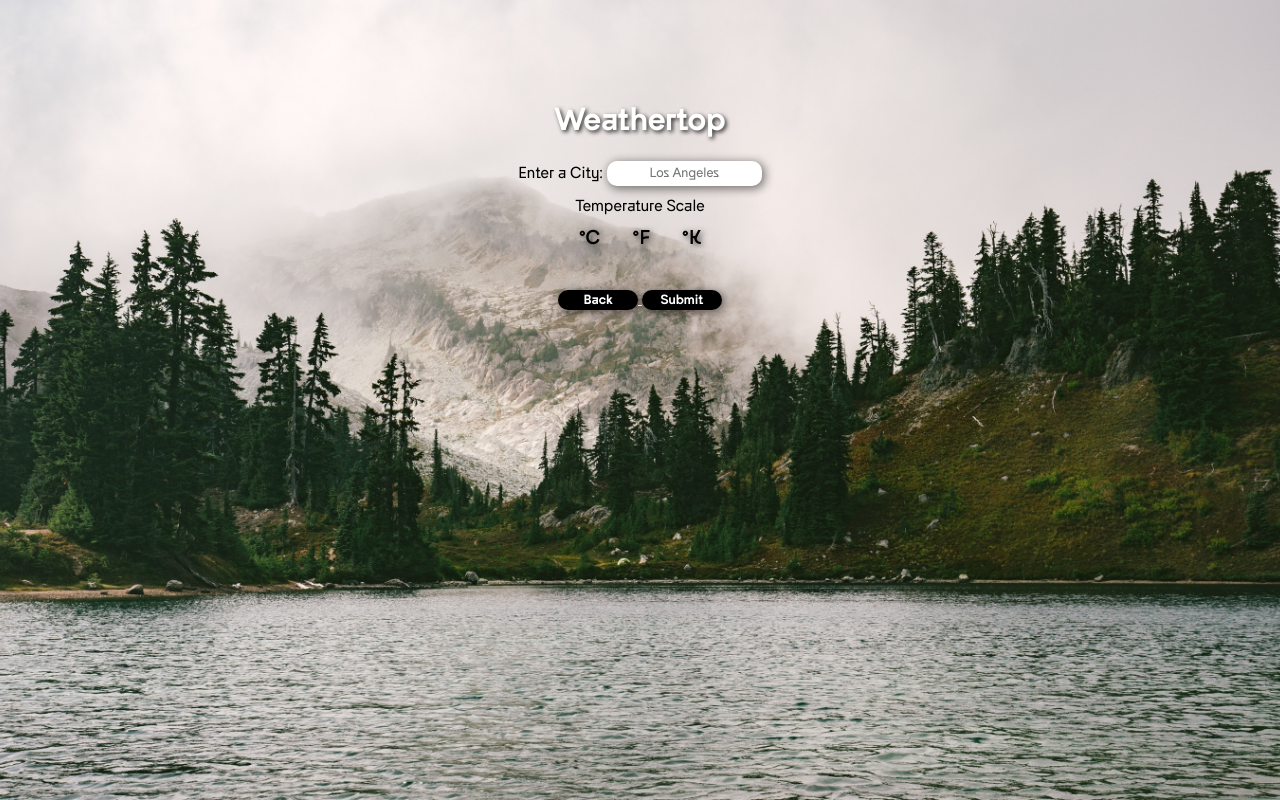
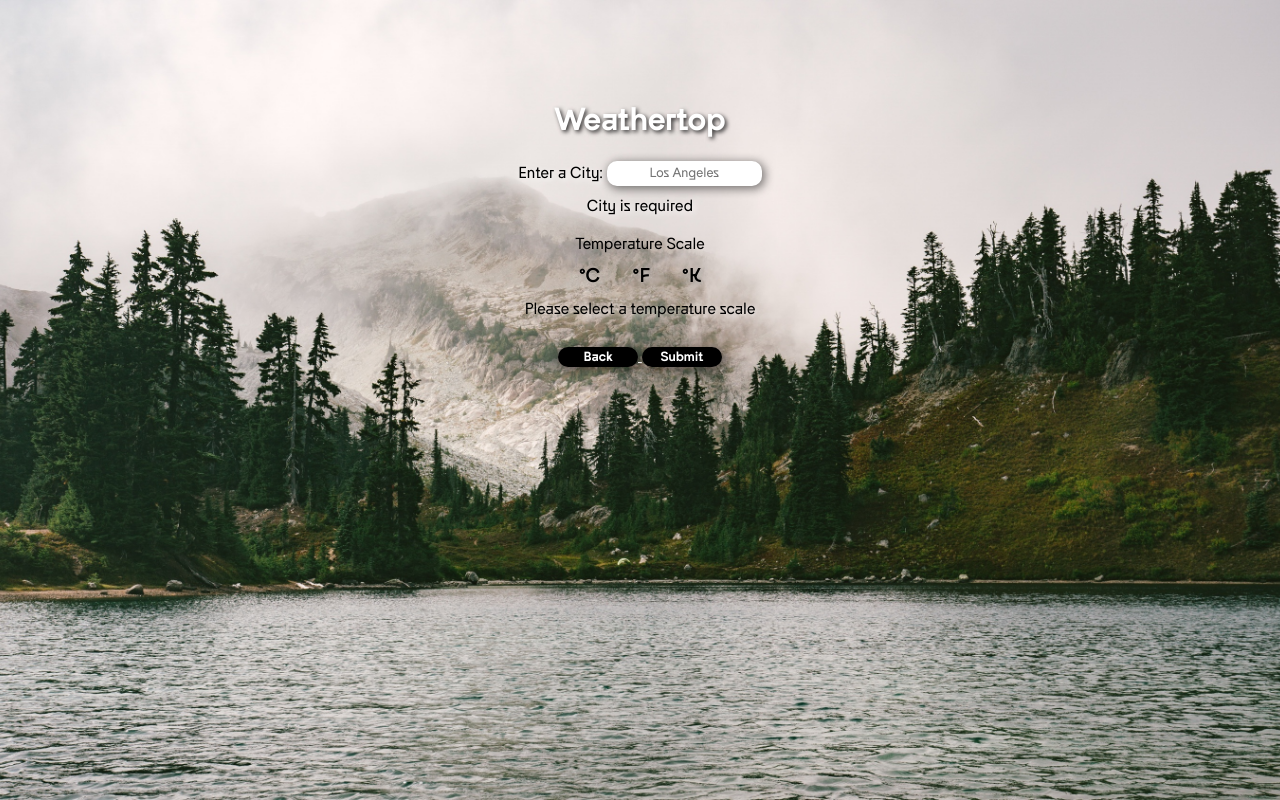
Before and after one commit to zacharyjameson/weathertop, a React (Create React App) app: page /weather-search in a window 1280 px wide. Built offline with nearby package versions, Linux system fonts and the light colour scheme.

Commit message:
validation and additional styling

```diff
--- a/package.json
+++ b/package.json
@@ -8,6 +8,7 @@
     "@testing-library/jest-dom": "^5.11.9",
     "@testing-library/react": "^11.2.5",
     "@testing-library/user-event": "^12.8.3",
+    "prop-types": "^15.7.2",
     "react": "^17.0.1",
     "react-dom": "^17.0.1",
     "react-router-dom": "^5.2.0",
--- a/src/App.css
+++ b/src/App.css
@@ -84,13 +84,8 @@ input {
   box-shadow: 2px 2px 10px 1px rgba(0, 0, 0, 0.493);
 }
 
-#unit {
-  border-radius: 10px;
-  border: 0;
-  height: 25px;
-  width: 100px;
-  box-shadow: 2px 2px 10px 1px rgba(0, 0, 0, 0.493);
-
+#searchbar_label {
+  text-shadow: 2px 2px 6px #ffffff;
 }
 
 .results {
@@ -141,16 +136,21 @@ input {
   border: 0;
   cursor: pointer;
   font-size: 20px;
-  text-shadow: 2px 2px 6px #313030;
+  text-shadow: 2px 2px 6px #adadad;
   font-weight: 600;
 }
 
-.unitbutton:hover {
+.unitButton:hover {
   cursor: pointer;
-  font-size: 24px;
+  font-size: 26px;
 }
 
 .activeUnit {
-  font-size: 30px;
+  font-size: 32px;
   color: #1db954;
 }
+
+.error {
+  text-shadow: 2px 2px 6px #ffffff;
+
+}
--- a/src/Results/Results.js
+++ b/src/Results/Results.js
@@ -10,11 +10,11 @@ class Results extends Component {
     return (
       <div className="App_results">
         <div className={weather.current_temp ? "results" : "results hidden"}>
-          <p>Current</p>
+          <p>Current Temp</p>
           <h1>{Math.round(weather.current_temp)}&deg;</h1>
           <p>{weather.description}</p>
-          High: {Math.round(weather.max_temp)}&deg;, Low:{" "}
-          {Math.round(weather.min_temp)}&deg;
+          Feels Like: {Math.round(weather.feels_like)}&deg;, Humidity:{" "}
+          {Math.round(weather.humidity)}&#37;
         </div>
       </div>
     );
--- /dev/null
+++ b/src/Searchbar/City.js
@@ -0,0 +1,27 @@
+import React, { Component } from "react";
+import ApiContext from "../ApiContext";
+import ValidationError from "../ValidationError";
+
+class City extends Component {
+  static contextType = ApiContext;
+
+  render() {
+      const weather = this.context;
+    return (
+      <>
+        <label htmlFor="searchbar_box" id="searchbar_label">Enter a City:</label>{"  "}
+        <input
+          type="text"
+          name="searchbar_box"
+          id="searchbar_box"
+          placeholder="Los Angeles"
+          onChange={weather.handleQuery}
+          required
+        />
+        <ValidationError message={weather.validateCity} />
+      </>
+    );
+  }
+}
+
+export default City;
--- a/src/Searchbar/Searchbar.js
+++ b/src/Searchbar/Searchbar.js
@@ -3,6 +3,8 @@ import { Link } from "react-router-dom";
 import ApiContext from "../ApiContext";
 import config from "../config";
 import Results from "../Results/Results";
+import City from "./City";
+import TempScale from "./TempScale";
 
 class Searchbar extends Component {
   state = {
@@ -23,6 +25,22 @@ class Searchbar extends Component {
     });
     console.log(e.target.value);
   };
+
+  validateCity() {
+    const validCity = this.state.query.trim();
+    if(validCity.length === 0){
+      return "City is required"
+    } else if (validCity.length > 100) {
+      return "Now you're just being silly"
+    }
+  }
+
+  validateTempScale() {
+    const validTemp = this.state.unit.trim();
+    if(validTemp.length === 0){
+      return "Please select a temperature scale"
+    }
+  }
 
   handleSubmit = (e) => {
     e.preventDefault();
@@ -46,6 +64,8 @@ class Searchbar extends Component {
           max_temp: weatherJson.main.temp_max,
           min_temp: weatherJson.main.temp_min,
           description: weatherJson.weather[0].description,
+          feels_like: weatherJson.main.feels_like,
+          humidity: weatherJson.main.humidity,
         });
         console.log("JSON:", weatherJson);
         console.log("State: ", this.state);
@@ -61,29 +81,21 @@ class Searchbar extends Component {
       max_temp: this.state.max_temp,
       min_temp: this.state.min_temp,
       description: this.state.description,
-      unit: this.state.unit
+      feels_like: this.state.feels_like,
+      humidity: this.state.humidity,
+      unit: this.state.unit,
+      handleQuery: this.handleQuery,
+      handleUnitClick: this.handleUnitClick,
+      validateCity: this.validateCity(),
+      validateTempScale: this.validateTempScale(),
     };
     return (
       <ApiContext.Provider value={value}>
         <form className="App_main" onSubmit={this.handleSubmit}>
           <div className="searchbar_main">
-            <label htmlFor="searchbar_box">Enter a City:</label>{" "}
-            <input
-              type="text"
-              name="searchbar_box"
-              id="searchbar_box"
-              placeholder="Los Angeles"
-              onChange={this.handleQuery}
-              required
-            />
-
+            <City />
             <br />
-            <div>Temperature Scale</div>
-            <ul className="container" onClick={this.handleUnitClick}>
-              <li className="item"><button type="button" className={this.state.unit === 'metric' ? "unitButton activeUnit" : "unitButton"} value="metric">&deg;C</button></li>
-              <li className="item"><button type="button" className={this.state.unit === 'imperial' ? "unitButton activeUnit" : "unitButton"} value="imperial">&deg;F</button></li>
-              <li className="item"><button type="button" className={this.state.unit === 'standard' ? "unitButton activeUnit" : "unitButton"} value="standard">&deg;K</button></li>
-            </ul>
+            <TempScale />
             <br />
             <Link to="/weathertop">
               <button id="inputbutton" type="button" value="Back">
--- /dev/null
+++ b/src/Searchbar/TempScale.js
@@ -0,0 +1,59 @@
+import React, { Component } from "react";
+import ApiContext from "../ApiContext";
+import ValidationError from "../ValidationError";
+
+class TempScale extends Component {
+  static contextType = ApiContext;
+  render() {
+    const weather = this.context;
+    return (
+      <div>
+        <div className="searchbar_label">Temperature Scale</div>
+        <ul className="container" onClick={weather.handleUnitClick}>
+          <li className="item">
+            <button
+              type="button"
+              className={
+                weather.unit === "metric"
+                  ? "unitButton activeUnit"
+                  : "unitButton"
+              }
+              value="metric"
+            >
+              &deg;C
+            </button>
+          </li>
+          <li className="item">
+            <button
+              type="button"
+              className={
+                weather.unit === "imperial"
+                  ? "unitButton activeUnit"
+                  : "unitButton"
+              }
+              value="imperial"
+            >
+              &deg;F
+            </button>
+          </li>
+          <li className="item">
+            <button
+              type="button"
+              className={
+                weather.unit === "standard"
+                  ? "unitButton activeUnit"
+                  : "unitButton"
+              }
+              value="standard"
+            >
+              &deg;K
+            </button>
+          </li>
+        </ul>
+        <ValidationError message={weather.validateTempScale} />
+      </div>
+    );
+  }
+}
+
+export default TempScale;
--- /dev/null
+++ b/src/ValidationError.js
@@ -0,0 +1,13 @@
+import React from 'react';
+import PropTypes from 'prop-types';
+
+export default function ValidationError(props) {
+    if(props.message) {
+        return <div className="error">{props.message}</div>
+    }
+    return <></>
+}
+
+ValidationError.propTypes = {
+    message: PropTypes.string
+}
```
Also changed, not shown: 1 other file (tests, documents, lock files or other folders).
